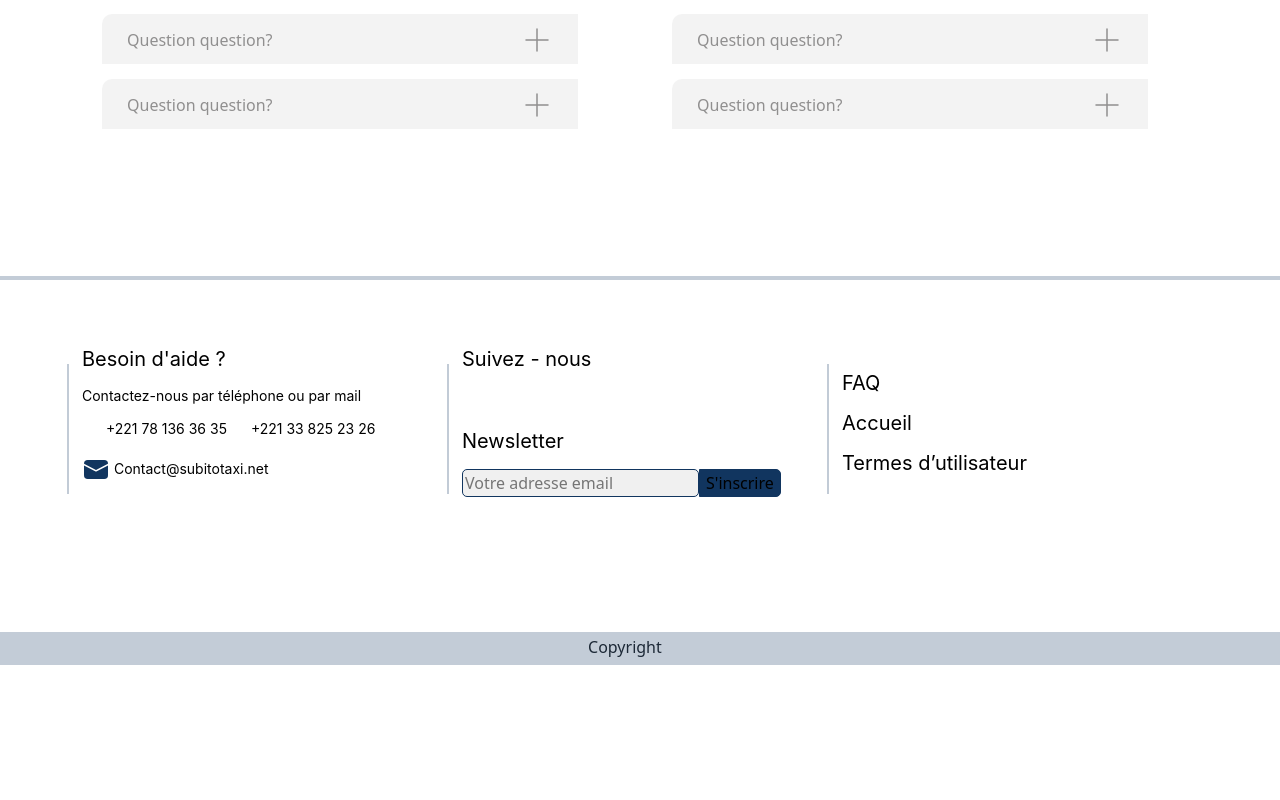
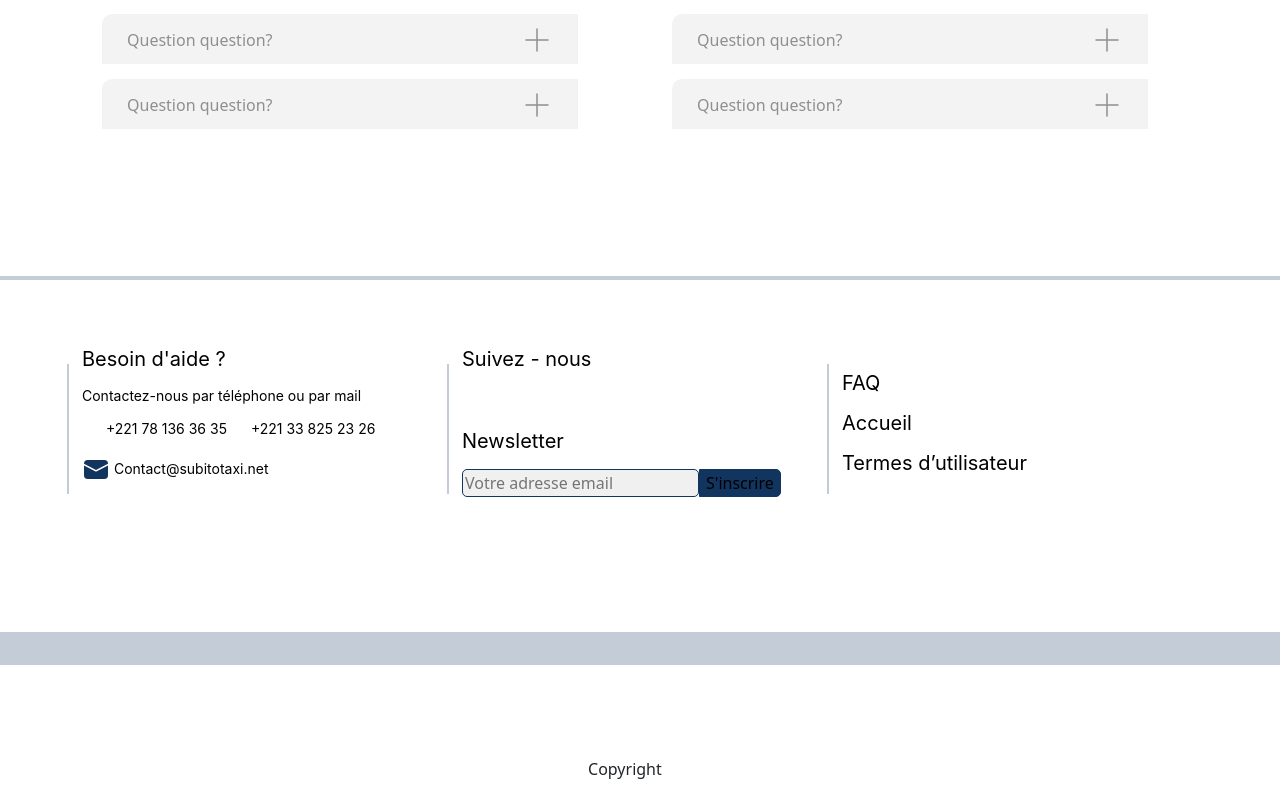
Before and after one commit to jarajop/ReactJS, a React (Create React App) app: page / in a window 1280 px wide. Shown: the part 1238-2038 px from the top of the page. Before the commit the page ends 2000 px from the top, so only its background shows below. Built offline with nearby package versions, Linux system fonts and the light colour scheme; some icons are missing.

Commit message:
page_footer

```diff
--- a/src/assets/styles/style.css
+++ b/src/assets/styles/style.css
@@ -274,5 +274,5 @@ border: 1px solid #11355F;
 background: #11355F;     }
 
 .copyright {
-  margin-top: -135px;
+  margin-top: -13px;
  }
--- a/src/componants/Accueil.jsx
+++ b/src/componants/Accueil.jsx
@@ -139,9 +139,9 @@ function Accueil() {
       </div>
 
       {/* <hr className="horizontal" /> */}
+      <hr className="horizontal" />
 
-      <div className="container ">
-        <hr className="horizontal" />
+     <div className="container ">
 
         <div className="row  ">
           <div className="col-4">
```
